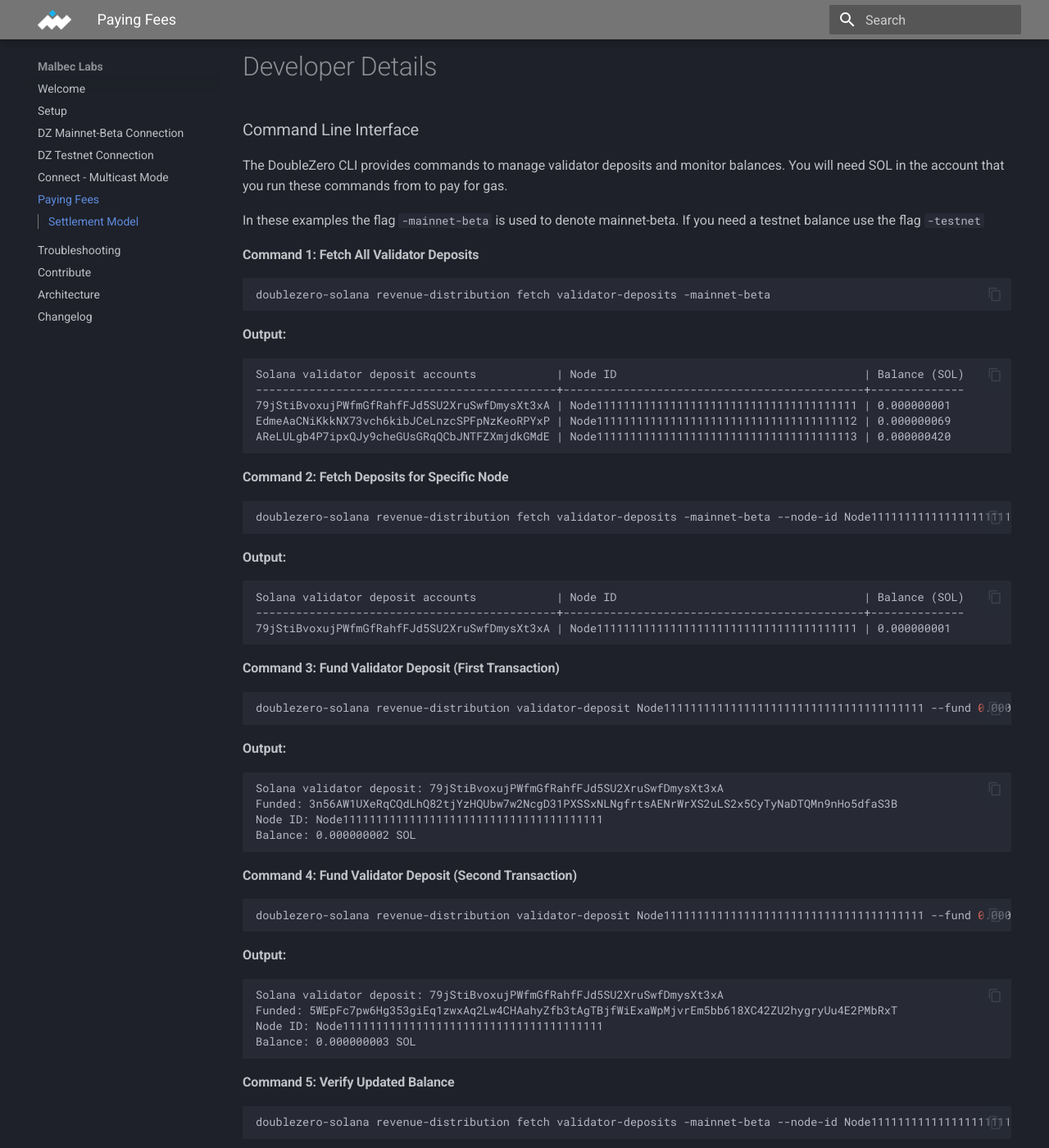
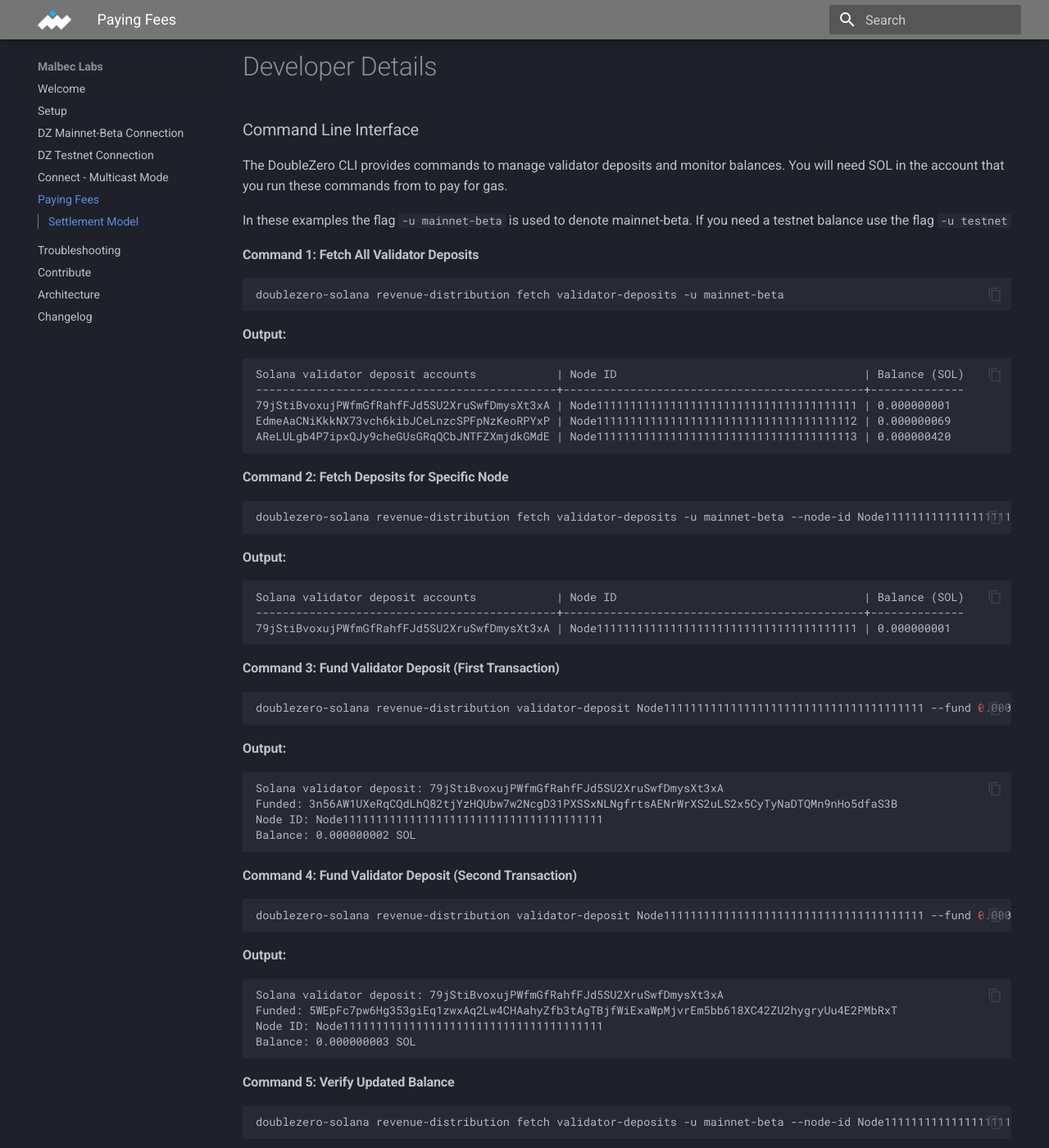
Before and after one commit to malbeclabs/docs, an MkDocs documentation site: the page built from docs/paying-fees.md, in a window 1280 px wide and 1400 px high, scrolled down 1170 px. Shown: the whole window at 82% size. Built offline with MkDocs 1.6.1 and Material for MkDocs 9.7.7, drawn with Linux system fonts in a browser that asks for light colours.

````diff
--- a/docs/paying-fees.md
+++ b/docs/paying-fees.md
@@ -43,12 +43,12 @@ Questions? Contact Nihar Shah at nihar@doublezero.us
 The DoubleZero CLI provides commands to manage validator deposits and monitor balances.
 You will need SOL in the account that you run these commands from to pay for gas.
 
-In these examples the flag `-mainnet-beta` is used to denote mainnet-beta. If you need a testnet balance use the flag `-testnet`
+In these examples the flag `-u mainnet-beta` is used to denote mainnet-beta. If you need a testnet balance use the flag `-u testnet`
 
 #### Command 1: Fetch All Validator Deposits
 
 ```bash
-doublezero-solana revenue-distribution fetch validator-deposits -mainnet-beta
+doublezero-solana revenue-distribution fetch validator-deposits -u mainnet-beta
 ```
 
 **Output:**
@@ -63,7 +63,7 @@ AReLULgb4P7ipxQJy9cheGUsGRqQCbJNTFZXmjdkGMdE | Node11111111111111111111111111111
 #### Command 2: Fetch Deposits for Specific Node
 
 ```bash
-doublezero-solana revenue-distribution fetch validator-deposits -mainnet-beta --node-id Node111111111111111111111111111111111111111
+doublezero-solana revenue-distribution fetch validator-deposits -u mainnet-beta --node-id Node111111111111111111111111111111111111111
 ```
 
 **Output:**
@@ -76,7 +76,7 @@ Solana validator deposit accounts            | Node ID
 #### Command 3: Fund Validator Deposit (First Transaction)
 
 ```bash
-doublezero-solana revenue-distribution validator-deposit Node111111111111111111111111111111111111111 --fund 0.000000001 -mainnet-beta
+doublezero-solana revenue-distribution validator-deposit Node111111111111111111111111111111111111111 --fund 0.000000001 -u mainnet-beta
 ```
 
 **Output:**
@@ -90,7 +90,7 @@ Balance: 0.000000002 SOL
 #### Command 4: Fund Validator Deposit (Second Transaction)
 
 ```bash
-doublezero-solana revenue-distribution validator-deposit Node111111111111111111111111111111111111111 --fund 0.000000001 -mainnet-beta
+doublezero-solana revenue-distribution validator-deposit Node111111111111111111111111111111111111111 --fund 0.000000001 -u mainnet-beta
 ```
 
 **Output:**
@@ -104,7 +104,7 @@ Balance: 0.000000003 SOL
 #### Command 5: Verify Updated Balance
 
 ```bash
-doublezero-solana revenue-distribution fetch validator-deposits -mainnet-beta --node-id Node111111111111111111111111111111111111111
+doublezero-solana revenue-distribution fetch validator-deposits -u mainnet-beta --node-id Node111111111111111111111111111111111111111
 ```
 
 **Output:**
````
